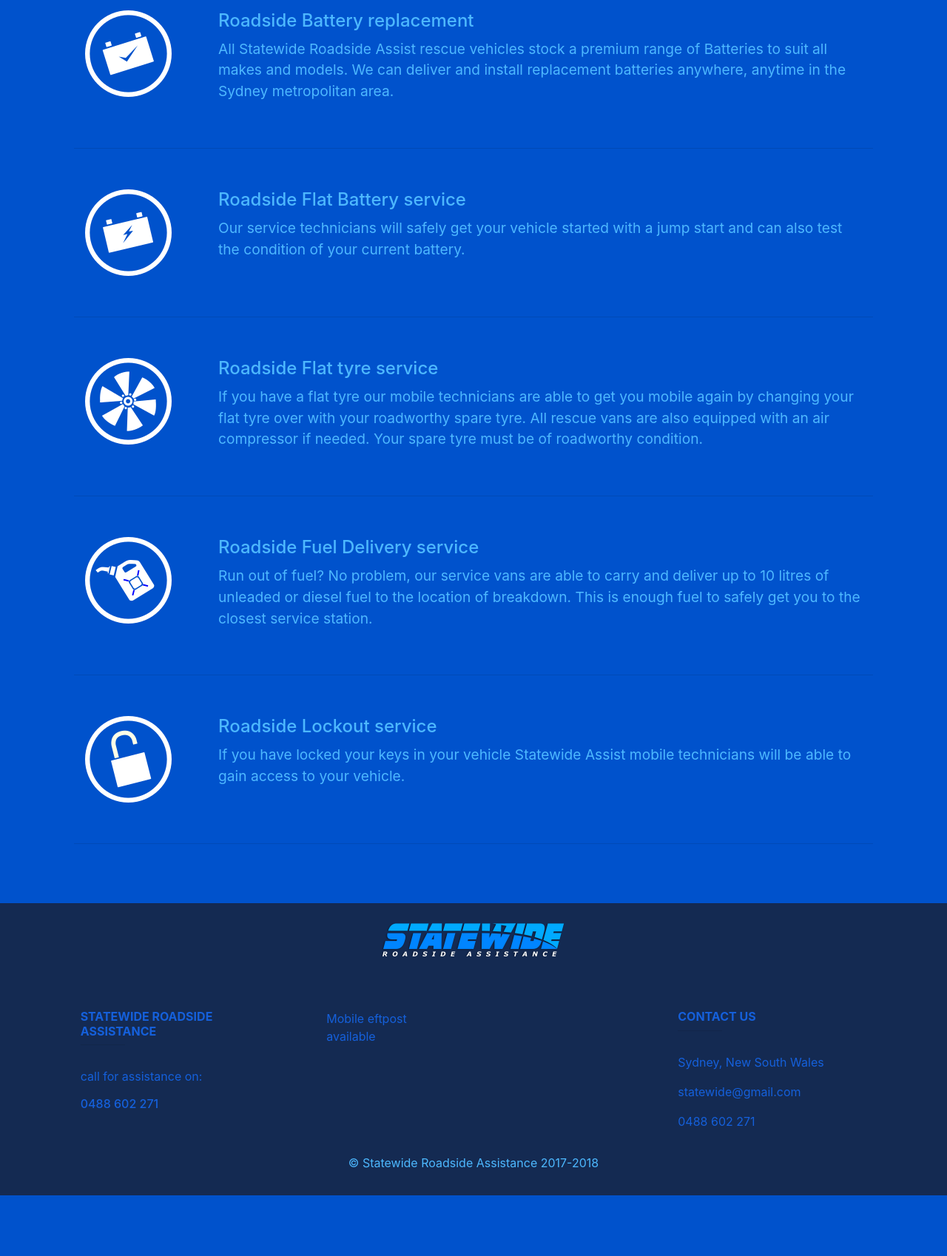
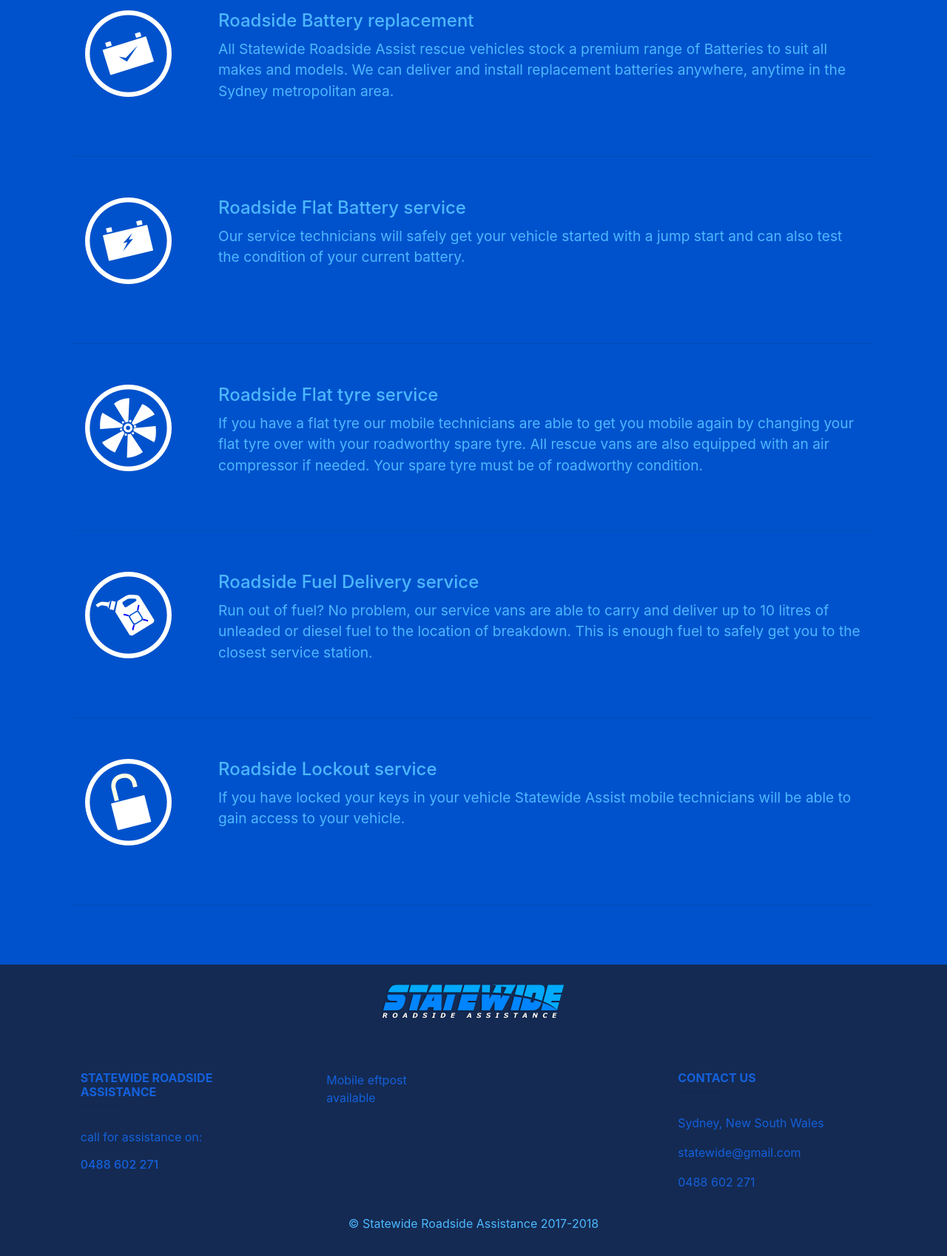
Before and after one commit to DawnOfCremation/statewide-assist, a Django app: page / in a window 1280 px wide; the page is wider, and only the part inside the window is pictured. Shown: the part 770-2468 px from the top of that part at 74% size. Before the commit the page ends 2386 px from the top of that part, so only its background shows below. Run offline with Django 3.2, Linux system fonts and the light colour scheme; some libraries are stand-ins or nearby versions.

Commit message:
extra alignments

```diff
--- a/statewidera/static/custom.css
+++ b/statewidera/static/custom.css
@@ -47,9 +47,16 @@ h4.ex1 {
 .cont-marg1{
 	margin:100px 0;
 }
+.cont-marg2{
+	margin-bottom: 25px;
+  margin-left: auto;
+  margin-right: auto;
+}
+
 
 .myhr{
   margin:25px 0 25px;
+
 }
 
 .card{
--- a/templates/home.html
+++ b/templates/home.html
@@ -93,7 +93,7 @@
               <div class="container " >
 
               <div class="row serv-marg" >
-                <div class="col-sm-2 "><img src="{% static 'statewidera/images/icon_battery_new.png' %}" class="img-fluid" alt="Responsive image" >
+                <div class="col-sm-2 cont-marg2"><img src="{% static 'statewidera/images/icon_battery_new.png' %}" class="img-fluid" alt="Responsive image" >
                 </div>
                 <div class="col-sm-10 services ">
 
@@ -103,7 +103,7 @@
 
               <hr>
               <div class="row serv-marg">
-                <div class="col-sm-2"><img src="{% static 'statewidera/images/icon_battery_flat.png' %}" class="img-fluid" alt="Responsive image" >
+                <div class="col-sm-2 cont-marg2"><img src="{% static 'statewidera/images/icon_battery_flat.png' %}" class="img-fluid" alt="Responsive image" >
                 </div>
                 <div class="col-sm-10 services">
                     <h4>Roadside Flat Battery service </h4><h4><small>Our service technicians will safely get your vehicle started with a jump start and can also test the condition of your current battery.</small></h4>
@@ -111,7 +111,7 @@
               </div>
               <hr>
               <div class="row serv-marg">
-                <div class="col-sm-2 "><img src="{% static 'statewidera/images/icon_tyre_change.png' %}" class="img-fluid" alt="Responsive image" >
+                <div class="col-sm-2 cont-marg2"><img src="{% static 'statewidera/images/icon_tyre_change.png' %}" class="img-fluid" alt="Responsive image" >
                 </div>
                 <div class="col-sm-10 services">
                     <h4>Roadside Flat tyre service </h4><h4><small> If you have a flat tyre our mobile technicians are able to get you mobile again by changing your flat tyre over with your roadworthy spare tyre. All rescue vans are also  equipped with an air compressor if needed. Your spare tyre must be of roadworthy condition.</small></h4>
@@ -120,7 +120,7 @@
 
               <hr>
               <div class="row serv-marg">
-                <div class="col-sm-2 "><img src="{% static 'statewidera/images/icon_fuel.png' %}" class="img-fluid" alt="Responsive image" >
+                <div class="col-sm-2 cont-marg2"><img src="{% static 'statewidera/images/icon_fuel.png' %}" class="img-fluid" alt="Responsive image" >
                 </div>
                 <div class="col-sm-10 services">
                     <h4>Roadside Fuel Delivery service </h4><h4><small>Run out of fuel? No problem, our service vans are able to carry and deliver up to 10 litres of unleaded or diesel fuel to the location of breakdown. This is enough fuel to safely get you to the closest service station.</small></h4>
@@ -129,7 +129,7 @@
 
               <hr>
               <div class="row serv-marg">
-                <div class="col-sm-2 "><img src="{% static 'statewidera/images/icon_lockout.png' %}" class="img-fluid" alt="Responsive image" >
+                <div class="col-sm-2 cont-marg2"><img src="{% static 'statewidera/images/icon_lockout.png' %}" class="img-fluid" alt="Responsive image" >
                 </div>
                 <div class="col-sm-10 services">
                     <h4>Roadside Lockout service </h4><h4><small>If you have locked your keys in your vehicle Statewide Assist mobile technicians will be able to gain access to your vehicle.</small></h4>
```
